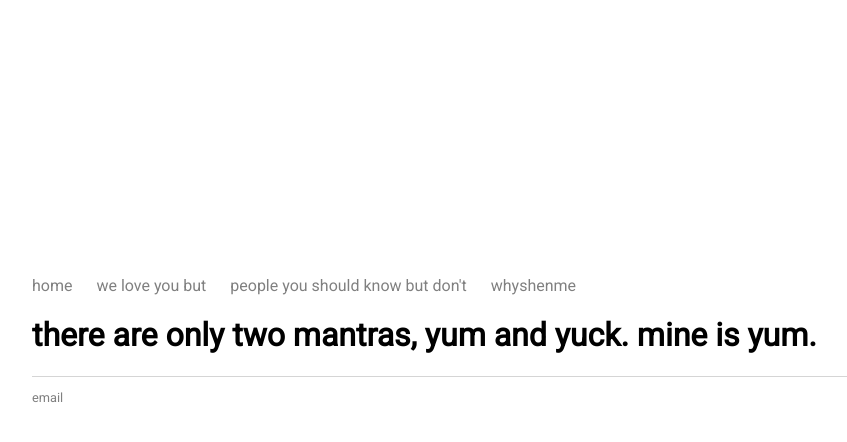
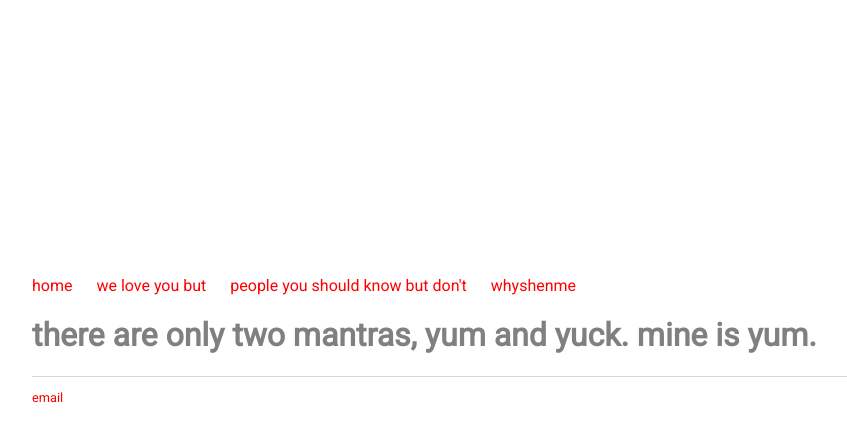
Before and after one commit to c1ndygao/cindygao.com, a Jekyll site: the page built from index.html, in a window 1280 px wide. Shown: the top 442 px of the page, without its empty margins (168-1015 px from the left). Built offline with Jekyll 4.4.1, drawn with Linux system fonts in a browser that asks for light colours.

Commit message:
Update default.html

```diff
--- a/_layouts/default.html
+++ b/_layouts/default.html
@@ -11,31 +11,31 @@
 <style>
 
 a:link {
+    color: red;
+    background-color: transparent;
+    text-decoration: none;
+}
+
+a:visited {
+    color: red;
+    background-color: transparent;
+    text-decoration: none;
+}
+
+a:hover {
     color: grey;
     background-color: transparent;
     text-decoration: none;
 }
 
-a:visited {
+a:active {
     color: grey;
     background-color: transparent;
     text-decoration: none;
 }
 
-a:hover {
-    color: blue;
-    background-color: transparent;
-    text-decoration: none;
-}
-
-a:active {
-    color: blue;
-    background-color: transparent;
-    text-decoration: none;
-}
-
 body {
-    font-family: 'Roboto';font-size: 16px;
+    font-family: 'Roboto'; font-size: 16px; color: grey;
     padding: 200px;
 }
 </style>
```
